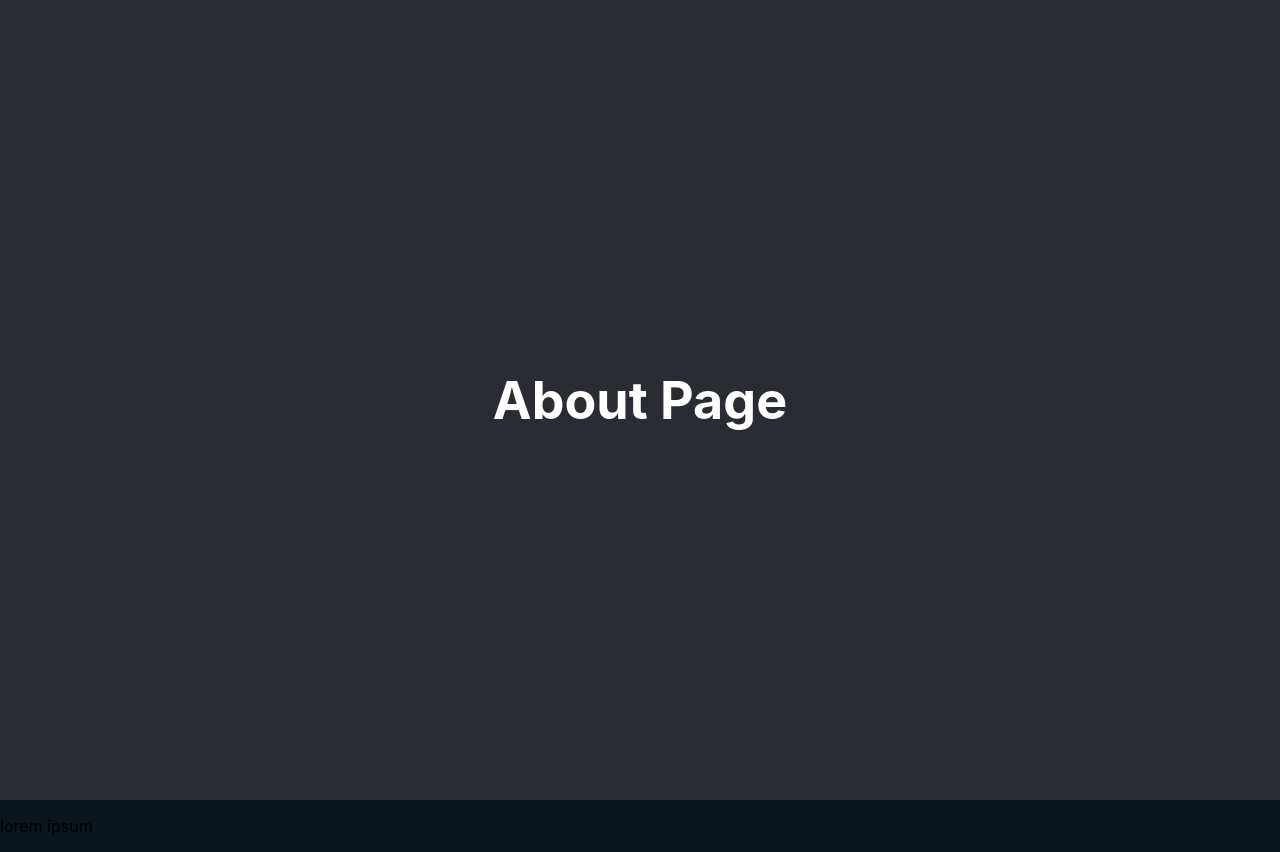
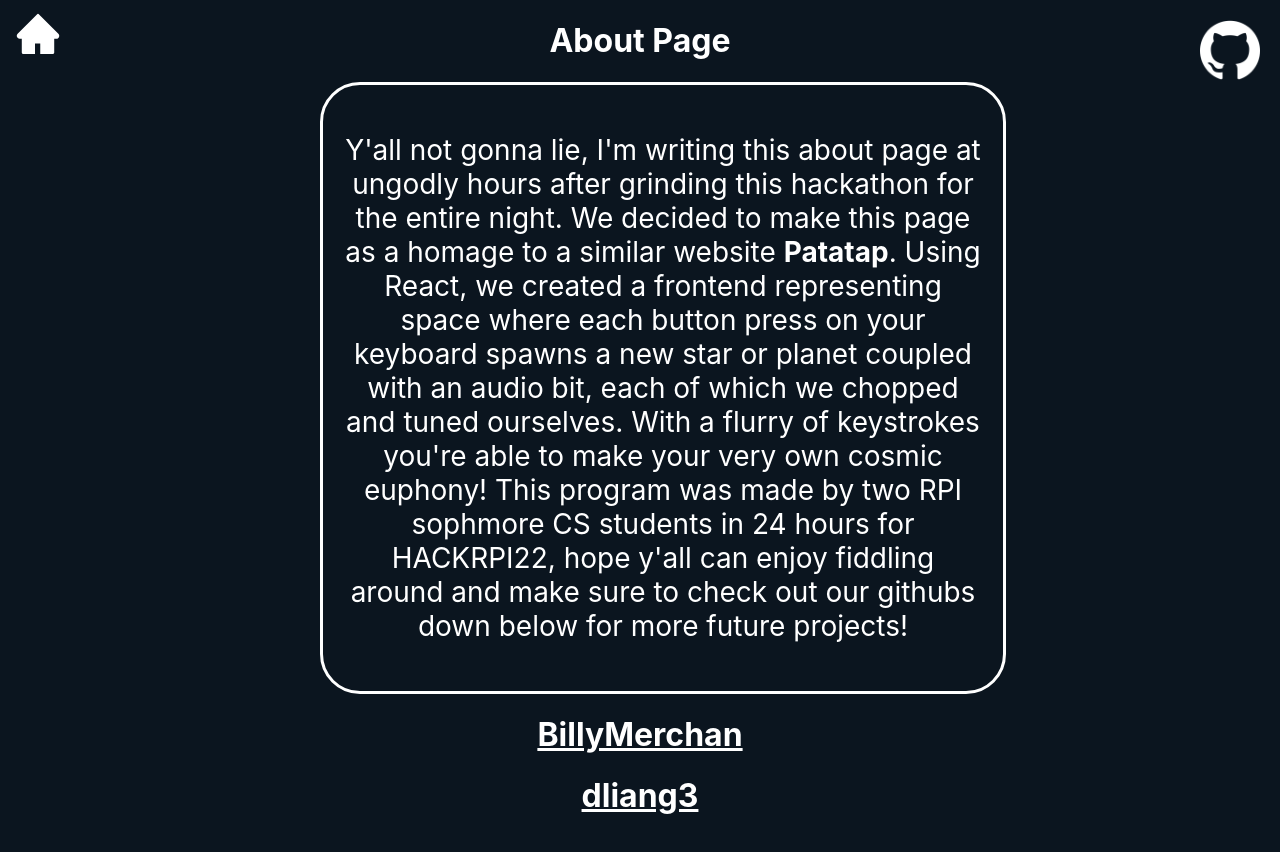
Before and after one commit to BillyMerchan/MoonTunes, a React (Create React App) app in the folder my-app/: page /about in a window 1280 px wide. Built offline with nearby package versions, Linux system fonts and the light colour scheme.

Commit message:
About Page Finishing

```diff
--- a/my-app/package.json
+++ b/my-app/package.json
@@ -9,6 +9,7 @@
     "howler": "^2.2.3",
     "react": "^18.2.0",
     "react-dom": "^18.2.0",
+    "react-icons": "^4.6.0",
     "react-router-dom": "^6.4.3",
     "react-scripts": "5.0.1",
     "web-vitals": "^2.1.4"
--- a/my-app/src/Routes/About/about.css
+++ b/my-app/src/Routes/About/about.css
@@ -0,0 +1,72 @@
+.Page {
+    align-items:center;
+    align-content:center;
+    text-align:center;
+    animation: slowFadeIn;
+    animation-fill-mode:forwards;
+    animation-duration: 1.6s;
+}
+
+@keyframes slowFadeIn{
+    0%{opacity:0}
+    100%{opacity:1}
+}
+
+.ourLinks {
+    text-align:center;
+    color:white;
+}
+
+.header {
+    display:inline-block;
+    top:0;
+    color:white;
+}
+
+.Body {
+    margin-left:25vw;
+    align-content:center;
+    align-items:center;
+    text-align:center;
+    border-style:solid;
+    border-color:white;
+    width:50vw;
+    border-radius: 40px;
+    padding:20px;
+}
+
+.abt {
+    color:white;
+    font-size:3.5vh;
+    width:50vw;
+    text-align:center;
+}
+
+.homeico {
+    top:30px;
+    left:30px;
+    scale:3;
+    position:absolute;
+    filter: invert(100%);
+}
+
+.gitLink {
+    position: absolute;
+    right:20px;
+    top:20px;
+    width: 60px;
+    height: 60px;
+    filter: invert(100%);
+}
+
+.homeico:hover{
+    scale:3.5;
+    animation-name: homeLogoGrow;
+    animation-duration: .5s;
+    animation-fill-mode:forward;
+}
+
+@keyframes homeLogoGrow {
+    0% {scale: 3}
+    100% {scale: 3.5}
+}
--- a/my-app/src/Routes/About/about.js
+++ b/my-app/src/Routes/About/about.js
@@ -1,15 +1,37 @@
 import './about.css';
+import { AiFillHome } from 'react-icons/ai';
+import gitLogo from './github.png'
+import { Outlet, Link } from 'react-router-dom'
 
 function About() {
   return (
     <div>
+
       <div className="Page">
-        <header className="App-header">
-          <h1>About Page</h1>
-        </header>
+        <div class= "homeico">
+       <Link to="/"> <AiFillHome/></Link>
+        </div>
+          <a href="https://github.com/BillyMerchan/SpaceVis_HACKRPI2022">
+            <img src={gitLogo} alt="github.com/BillyMerchan/SpaceVis_HACKRPI2022" width="100" height="100" class="gitLink"/>
+          </a>
+          <h1 class="header">  About Page</h1>
         <div className="Body">
-          <p>lorem ipsum</p>
+          <p class="abt">Y'all not gonna lie, I'm writing this about page at
+            ungodly hours after grinding this hackathon for the entire night.
+            We decided to make this page as a homage to a similar website <b>Patatap</b>.
+             Using React, we created a frontend representing space where each button press
+            on your keyboard spawns a new star or planet coupled with an audio bit, each of
+            which we chopped and tuned ourselves.
+            With a flurry of keystrokes you're able to make your very own
+            cosmic euphony! This program was made by two RPI sophmore CS students in
+            24 hours for HACKRPI22, hope y'all can enjoy fiddling around and make
+            sure to check out our githubs down below for more future projects!
+          </p>
         </div>
+        <div class="ourLinks">
+        <a href="https://github.com/BillyMerchan"><h1><u>BillyMerchan</u></h1></a>
+        <a href="https://github.com/dliang3"><h1><u>dliang3</u></h1></a>
+      </div>
       </div>
     </div>
   );
```
Also changed, not shown: my-app/src/Routes/About/github.png (added), 1 other file (tests, documents, lock files or other folders).
